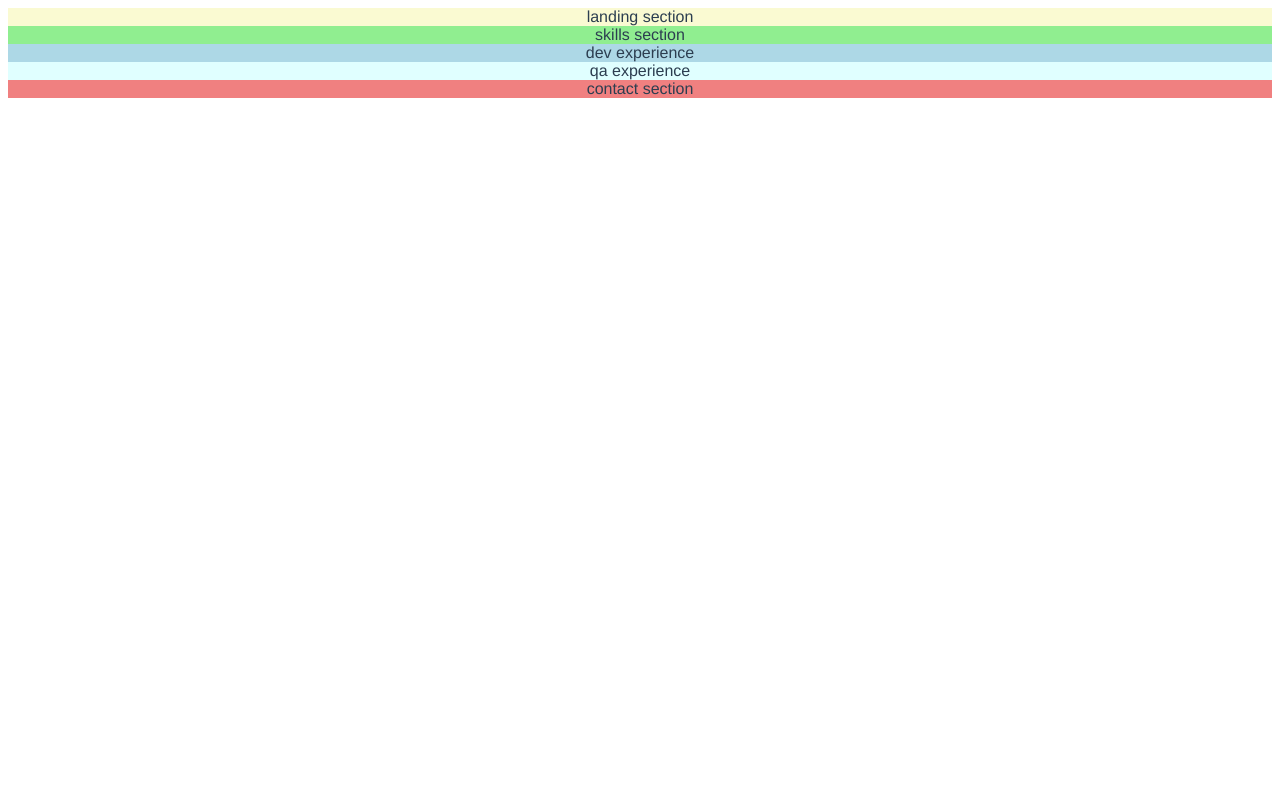
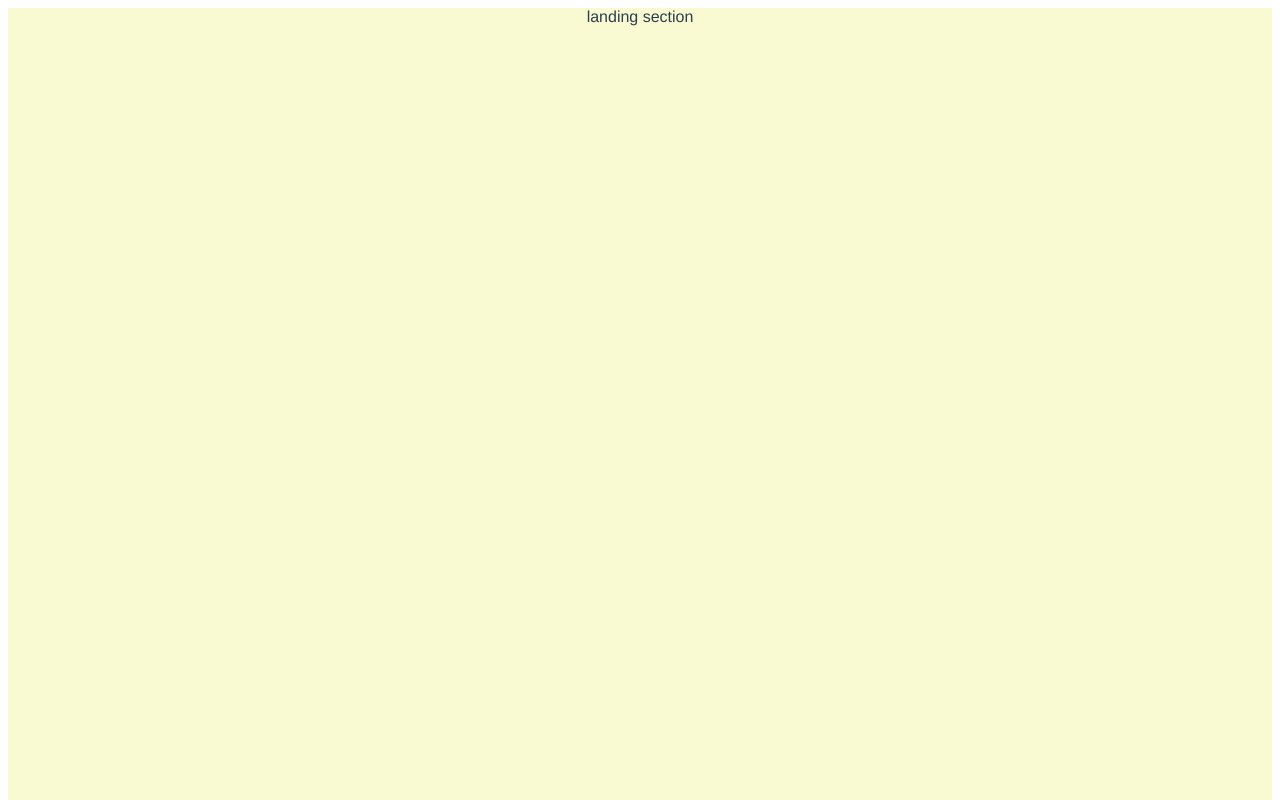
Before and after one commit to more-coffee-more-code/about-anthony, a Vue app: page / in a window 1280 px wide. Shown: the top 800 px of the page. Built offline with nearby package versions, Linux system fonts and the light colour scheme.

Commit message:
added section heights

```diff
--- /dev/null
+++ b/src/assets/global-styles.scss
@@ -0,0 +1 @@
+$section-height: 100vh;
--- a/src/components/section-contact.vue
+++ b/src/components/section-contact.vue
@@ -9,7 +9,10 @@ export default {
 }
 </script>
 <style lang="scss">
+@import '../assets/global-styles.scss';
+
 .section-contact {
+  height: $section-height;
   background-color: lightcoral;
 }
 </style>
--- a/src/components/section-experience-dev.vue
+++ b/src/components/section-experience-dev.vue
@@ -9,7 +9,10 @@ export default {
 }
 </script>
 <style lang="scss">
+@import '../assets/global-styles.scss';
+
 .section-experience-dev {
+  height: $section-height;
   background-color: lightblue;
 }
 </style>
--- a/src/components/section-experience-qa.vue
+++ b/src/components/section-experience-qa.vue
@@ -9,7 +9,10 @@ export default {
 }
 </script>
 <style lang="scss">
+@import '../assets/global-styles.scss';
+
 .section-experience-qa {
+  height: $section-height;
   background-color: lightcyan;
 }
 </style>
--- a/src/components/section-landing.vue
+++ b/src/components/section-landing.vue
@@ -9,7 +9,10 @@ export default {
 }
 </script>
 <style lang="scss">
+@import '../assets/global-styles.scss';
+
 .section-landing {
+  height: $section-height;
   background-color: lightgoldenrodyellow;
 }
 </style>
--- a/src/components/section-skills.vue
+++ b/src/components/section-skills.vue
@@ -9,7 +9,10 @@ export default {
 }
 </script>
 <style lang="scss">
+@import '../assets/global-styles.scss';
+
 .section-skills {
+  height: $section-height;
   background-color: lightgreen;
 }
 </style>
```
